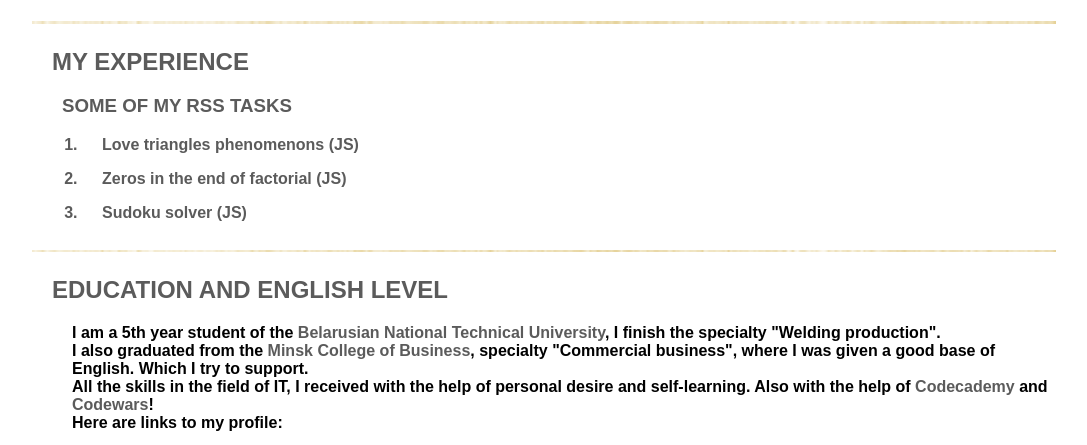
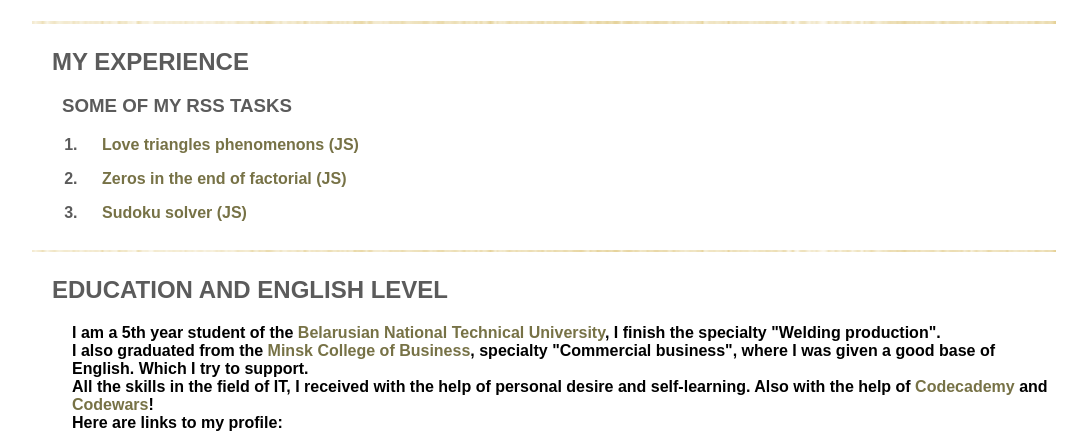
Before and after one commit to Credov/rsschool-codejam1-cv, a plain HTML site: page index.html in a window 1280 px wide. Shown: the part 1319-1764 px from the top of the page, without its empty margins (96-1183 px from the left). Drawn offline with Linux system fonts and the light colour scheme.

Commit message:
style: link color

```diff
--- a/Styles/Styles.css
+++ b/Styles/Styles.css
@@ -70,7 +70,7 @@ p {
 	margin-left: 20px;
 }
 a {
-	color: #5b5b5b;
+	color: #777246;
 	text-decoration: none;
 }
 ol {
```
